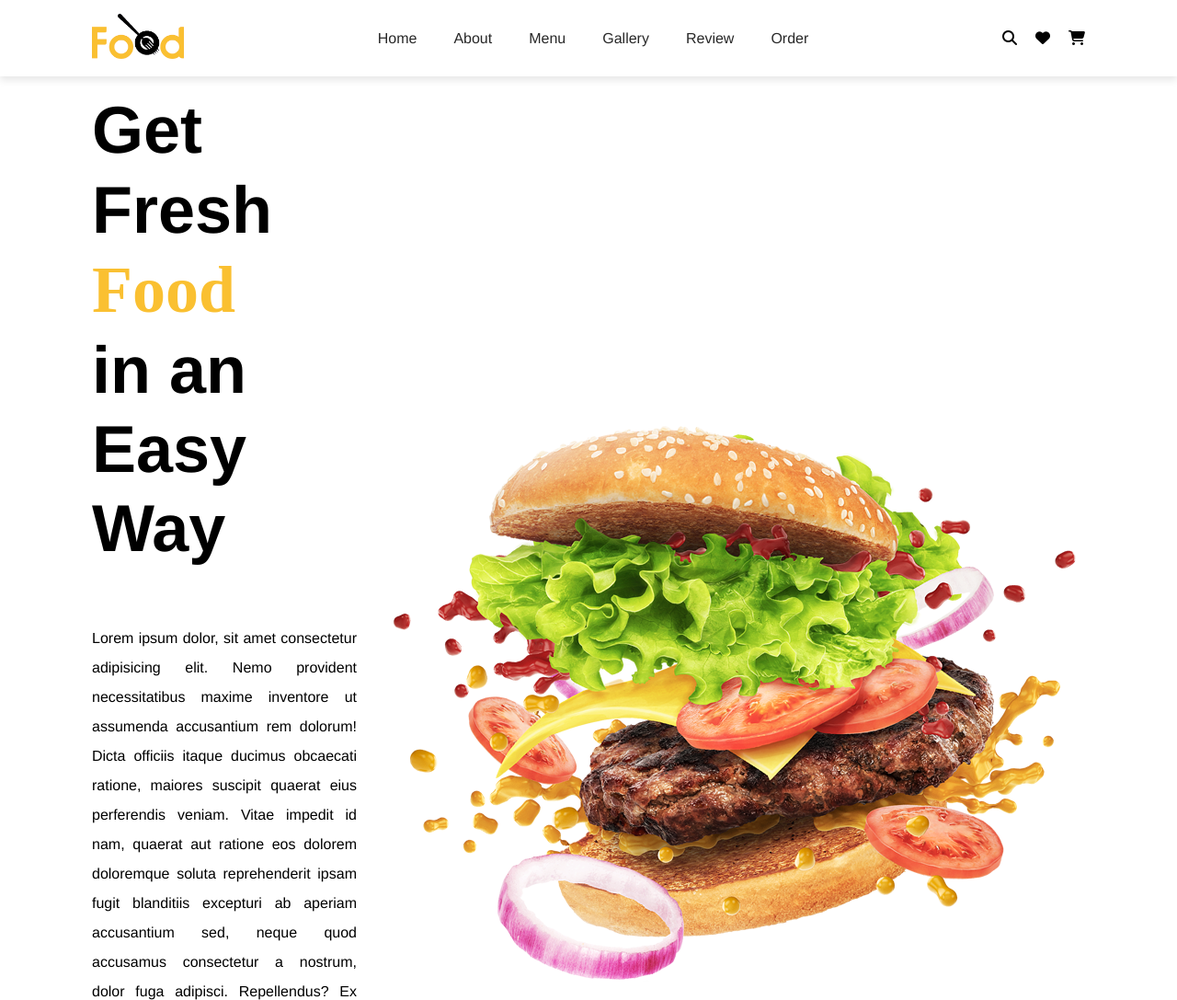
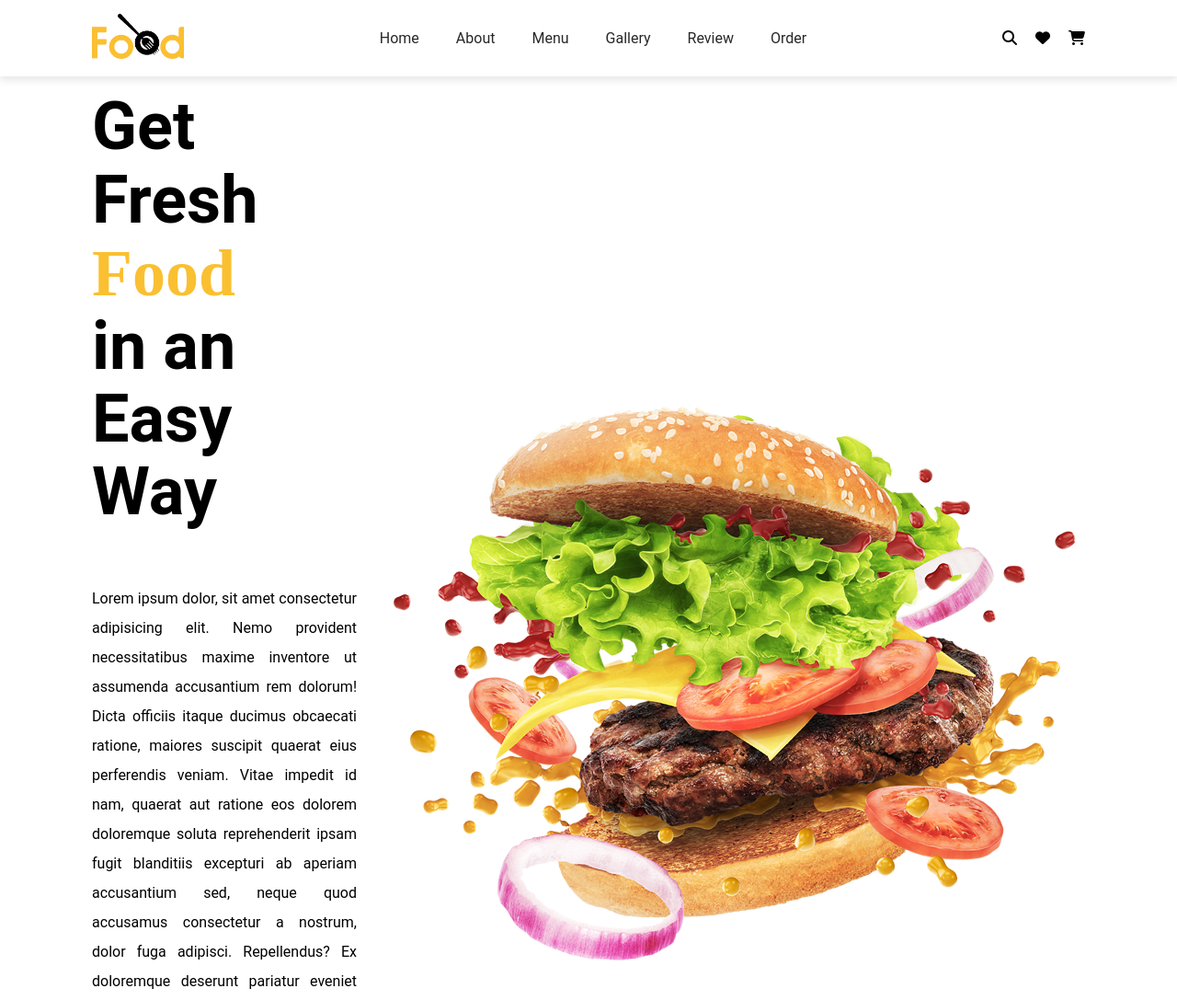
Before and after one commit to ejandrea/canatoy-ejandrea, a plain HTML site: page D3/activity/activity1.html in a window 1280 px wide. Shown: the top 1087 px of the page at 92% size. Drawn offline with Linux system fonts and the light colour scheme.

Commit message:
Edited the font

```diff
--- a/D3/activity/styles.css
+++ b/D3/activity/styles.css
@@ -14,7 +14,7 @@ html {
 }
 
 body {
-  font-family: Helvetica, sans-serif;
+  font-family: Roboto, sans-serif;
 }
 
 :root {
@@ -69,10 +69,7 @@ ul li a {
 ul li a:hover {
   color: var(--accent);
   transition: color 0.3s;
-}
-
-ul li a:active {
-  color: blue !important;
+  text-decoration: underline;
 }
 
 .navlink-icons {
@@ -104,7 +101,7 @@ ul li a:active {
 
 #hero h1 {
   font-size: 4.5rem;
-  line-height: 1.2;
+  line-height: 1.1;
 }
 
 #hero p {
```
